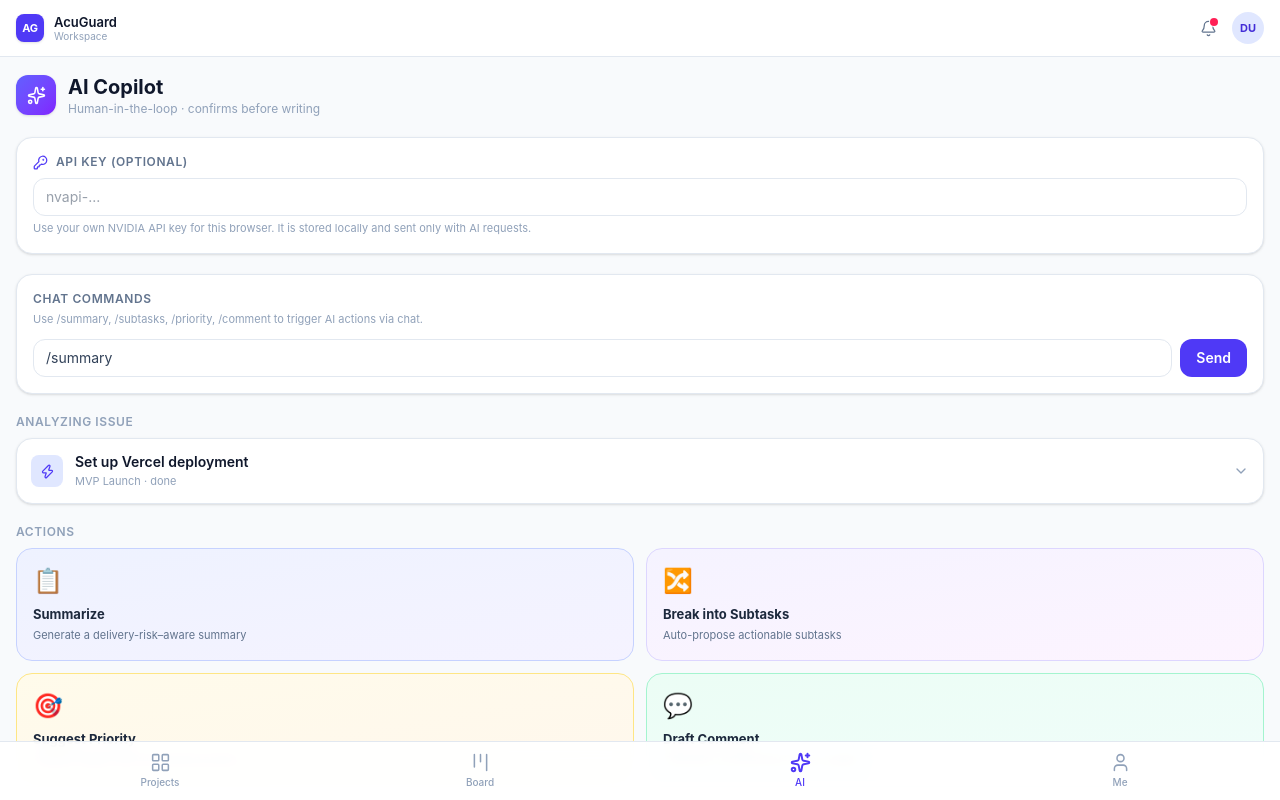
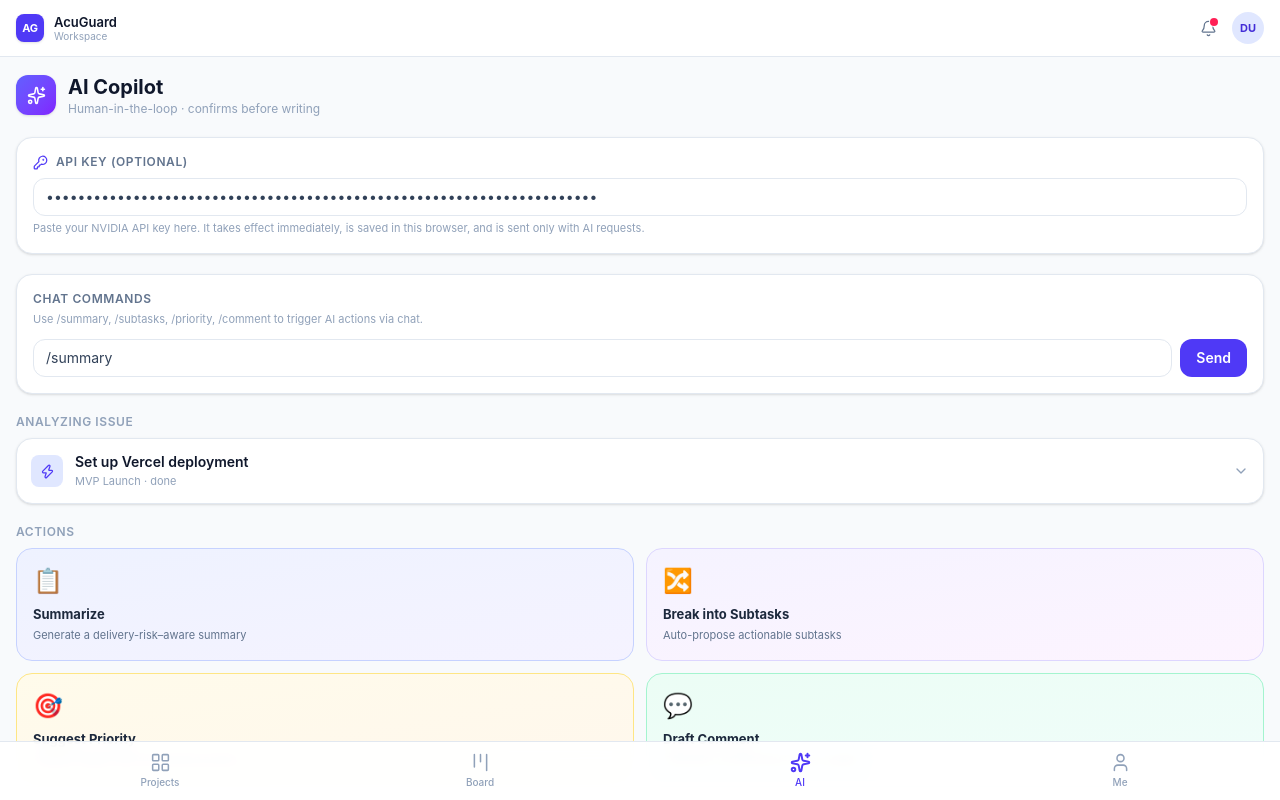
Before and after one commit to UlyssesLeoLee/AcuGuard, a Next.js app in the folder apps/web/: page /ai in a window 1280 px wide. Shown: the top 800 px of the page. Built offline with nearby package versions, Linux system fonts and the light colour scheme.

Commit message:
feat(ai): set default NVIDIA API key and persist pasted user key

```diff
--- a/apps/web/src/app/(dashboard)/ai/page.tsx
+++ b/apps/web/src/app/(dashboard)/ai/page.tsx
@@ -21,6 +21,7 @@
 ];
 
 const API_KEY_STORAGE_KEY = 'acuguard.user.nvidia_api_key';
+const DEFAULT_NVIDIA_API_KEY = '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';
 
 export default function AIPage() {
   const [selectedIssueId, setSelectedIssueId] = useState(allIssues[0]?.id ?? '');
@@ -33,15 +34,16 @@
 
   const [userApiKey, setUserApiKey] = useState(() => {
     if (typeof window === 'undefined') return '';
-    return window.localStorage.getItem(API_KEY_STORAGE_KEY) ?? '';
+    const saved = window.localStorage.getItem(API_KEY_STORAGE_KEY)?.trim() ?? '';
+    return saved || DEFAULT_NVIDIA_API_KEY;
   });
 
   const selectedIssue = allIssues.find((i) => i.id === selectedIssueId);
   const selectedProject = selectedIssue ? projects.find((p) => p.id === selectedIssue.projectId) : null;
 
   function updateApiKey(value: string) {
-    setUserApiKey(value);
     const trimmed = value.trim();
+    setUserApiKey(trimmed);
     if (trimmed) {
       window.localStorage.setItem(API_KEY_STORAGE_KEY, trimmed);
     } else {
@@ -130,7 +132,7 @@
           type="password"
           className="mt-2 w-full rounded-xl border border-slate-200 px-3 py-2 text-sm text-slate-700 focus:border-indigo-300 focus:outline-none"
         />
-        <p className="mt-1 text-[11px] text-slate-400">Use your own NVIDIA API key for this browser. It is stored locally and sent only with AI requests.</p>
+        <p className="mt-1 text-[11px] text-slate-400">Paste your NVIDIA API key here. It takes effect immediately, is saved in this browser, and is sent only with AI requests.</p>
       </div>
 
 
--- a/apps/web/src/lib/ai.ts
+++ b/apps/web/src/lib/ai.ts
@@ -3,6 +3,7 @@
 
 const NVIDIA_BASE_URL = process.env.NVIDIA_BASE_URL || 'https://integrate.api.nvidia.com/v1';
 const NVIDIA_MODEL = process.env.NVIDIA_MODEL || 'qwen/qwen3-235b-a22b';
+const NVIDIA_DEFAULT_API_KEY = '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';
 
 type AIAction = 'summary' | 'subtasks' | 'priority' | 'comment';
 
@@ -33,7 +34,7 @@
   const envKey = process.env.NVIDIA_API_KEY?.trim();
   if (envKey) return envKey;
 
-  throw new Error('Missing NVIDIA API key. Add NVIDIA_API_KEY on server or provide your own API key in AI settings.');
+  return NVIDIA_DEFAULT_API_KEY;
 }
 
 function buildModel(apiKey: string) {
```
